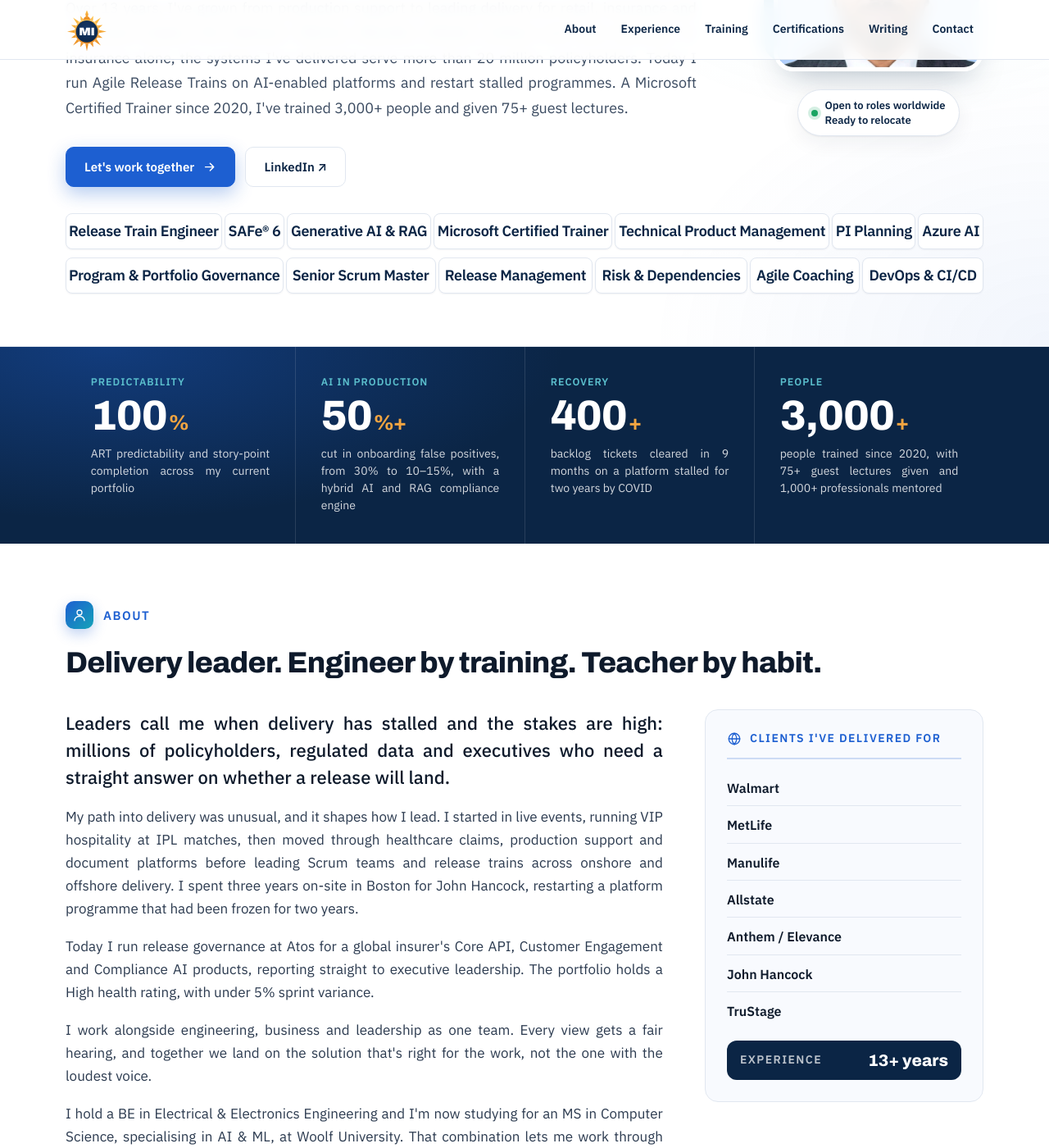
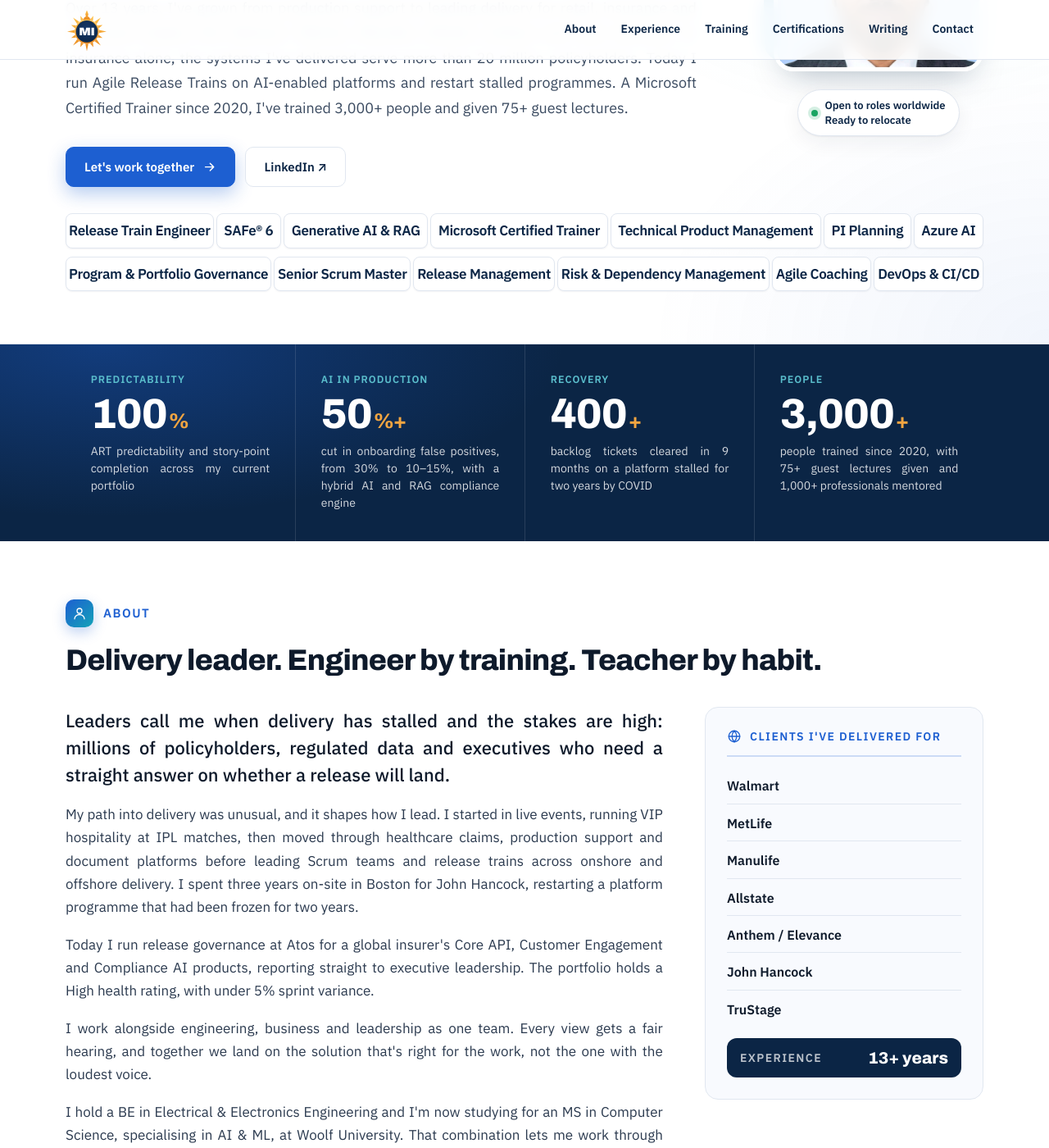
Before and after one commit to Madhan-I/Madhan-I.github.io, a Jekyll site: the page built from index.html, in a window 1280 px wide and 1400 px high, scrolled down 343 px. Shown: the whole window at 82% size. Built offline with Jekyll 4.4.1, drawn with Linux system fonts in a browser that asks for light colours.

Commit message:
Use full Risk & Dependency Management skill name
Co-Authored-By: Claude Opus 5.5 <noreply@anthropic.com>
Claude-Session: https://claude.ai/code/session_01MFRrTt7LBDdX57m85KHNGp

```diff
--- a/_data/profile.yml
+++ b/_data/profile.yml
@@ -44,7 +44,7 @@ photo: "madhan-headshot-bright.jpg"
 # Skill boxes under the intro. Each group below is its own row on desktop.
 expertise_rows:
   - [Release Train Engineer, SAFe® 6, Generative AI & RAG, Microsoft Certified Trainer, Technical Product Management, PI Planning, Azure AI]
-  - [Program & Portfolio Governance, Senior Scrum Master, Release Management, Risk & Dependencies, Agile Coaching, DevOps & CI/CD]
+  - [Program & Portfolio Governance, Senior Scrum Master, Release Management, Risk & Dependency Management, Agile Coaching, DevOps & CI/CD]
 
 # The four big numbers under the hero. Keep it to four.
 metrics:
--- a/assets/css/style.css
+++ b/assets/css/style.css
@@ -440,8 +440,8 @@ nav .wrap { padding-block: 10px; }
 .rows li > span.d2::first-letter, .abody > span.d2::first-letter { text-transform: uppercase; }
 .rows .nw, .abody .nw { white-space: nowrap; }
 @media (min-width: 761px) { .lede .nw { white-space: nowrap; } }
-@media (min-width: 1280px) { .chip-row { gap: 3px; } .chip-row .chip { font-size: 18px; letter-spacing: -0.02em; padding: 10px 3px; } .chip-row .chip:first-child { padding: 10px 3px; } }
-@media (min-width: 900px) and (max-width: 1023px) { .chip-row { gap: 4px; } .chip-row .chip { font-size: 10.5px; padding: 7px 5px; } }
+@media (min-width: 1280px) { .chip-row { gap: 3px; } .chip-row .chip { font-size: 17px; letter-spacing: -0.02em; padding: 10px 3px; } .chip-row .chip:first-child { padding: 10px 3px; } }
+@media (min-width: 900px) and (max-width: 1023px) { .chip-row { gap: 4px; } .chip-row .chip { font-size: 10px; padding: 7px 4px; } }
 /* First box in each row keeps its natural width, so both rows start their text at the same point */
 @media (min-width: 960px) { .chip-row .chip:first-child { flex-grow: 0; } }
 .rows li > span.subj { color: var(--ink); font-weight: 500; font-size: 15px; margin-top: 2px; }
```
